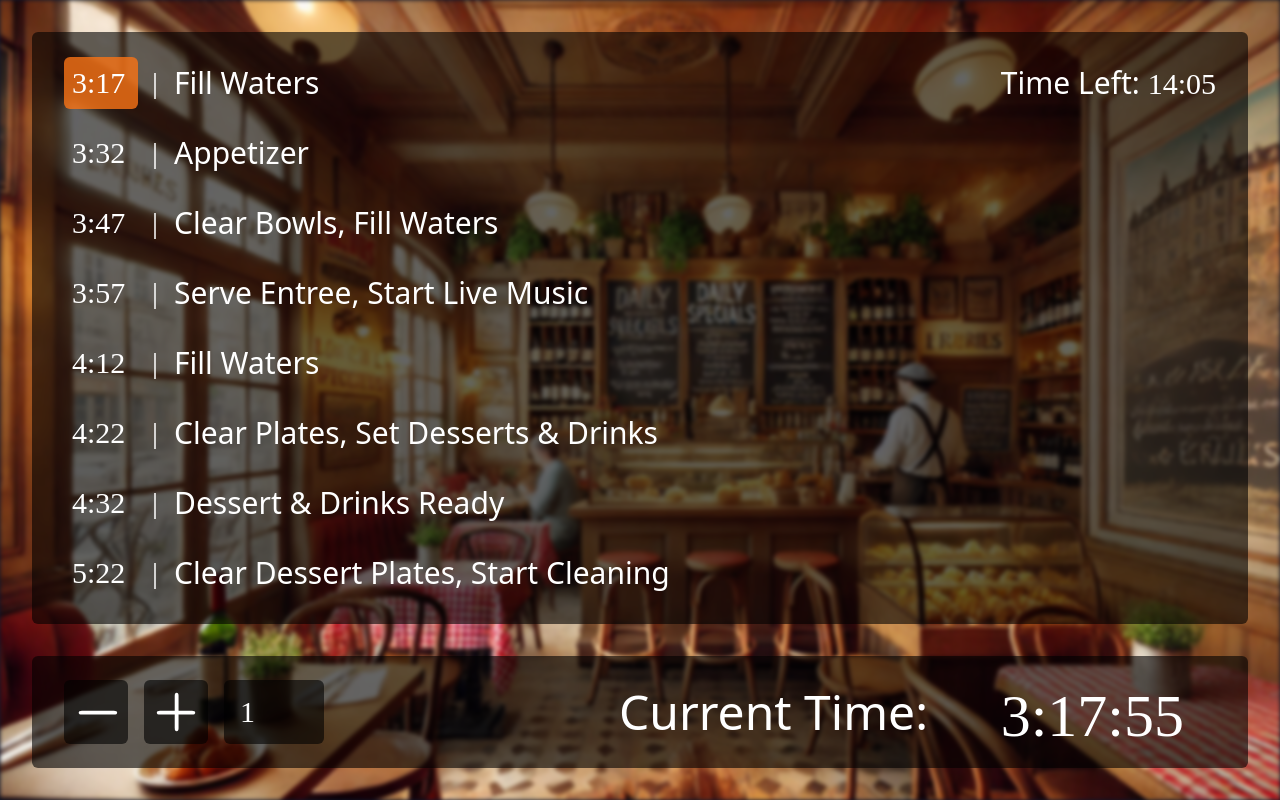
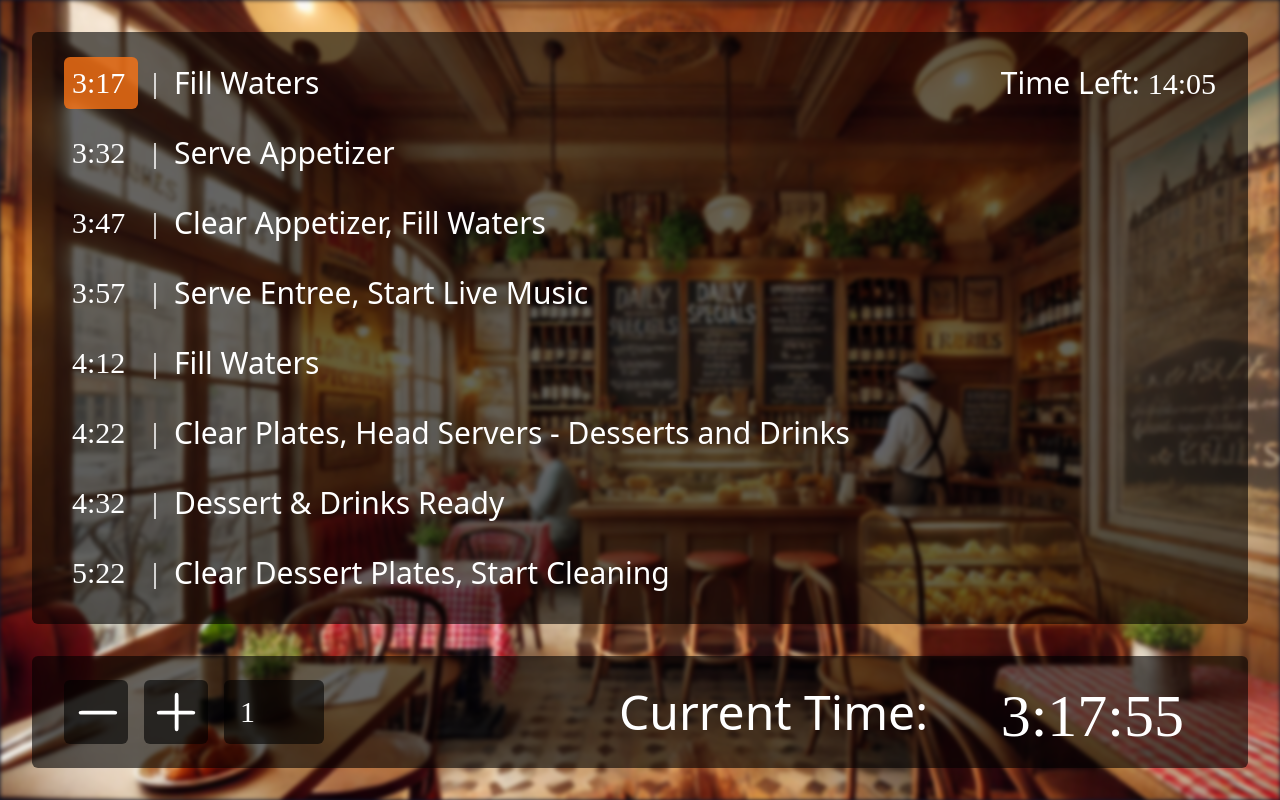
Before and after one commit to ahoward7/timing-scheduler, a Nuxt app: page / in a window 1280 px wide. Built offline with nearby package versions, Linux system fonts and the light colour scheme; a web font is replaced by a local one.

Commit message:
Update wording

```diff
--- a/events.ts
+++ b/events.ts
@@ -8,11 +8,11 @@ const parseRelativeTime = (offsetMinutes: number): Date => {
 
 const eventOffsets = [
   { id: 1, duration: 14, title: 'Fill Waters' },
-  { id: 2, duration: 14, title: 'Appetizer' },
-  { id: 3, duration: 9, title: 'Clear Bowls, Fill Waters' },
+  { id: 2, duration: 14, title: 'Serve Appetizer' },
+  { id: 3, duration: 9, title: 'Clear Appetizer, Fill Waters' },
   { id: 4, duration: 14, title: 'Serve Entree, Start Live Music' },
   { id: 5, duration: 9, title: 'Fill Waters' },
-  { id: 6, duration: 9, title: 'Clear Plates, Set Desserts & Drinks' },
+  { id: 6, duration: 9, title: 'Clear Plates, Head Servers - Desserts and Drinks' },
   { id: 7, duration: 49, title: 'Dessert & Drinks Ready' },
   { id: 8, duration: 120, title: 'Clear Dessert Plates, Start Cleaning' },
 ]
```
